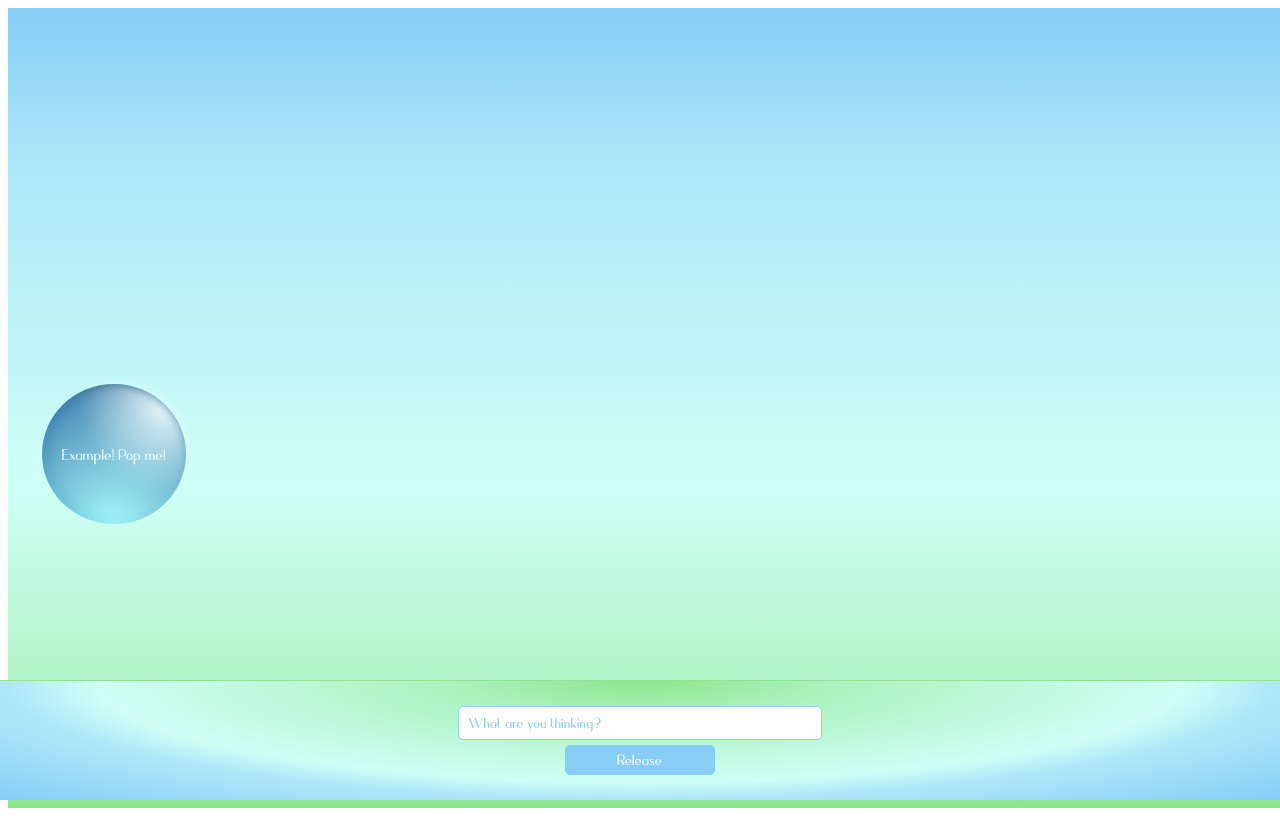
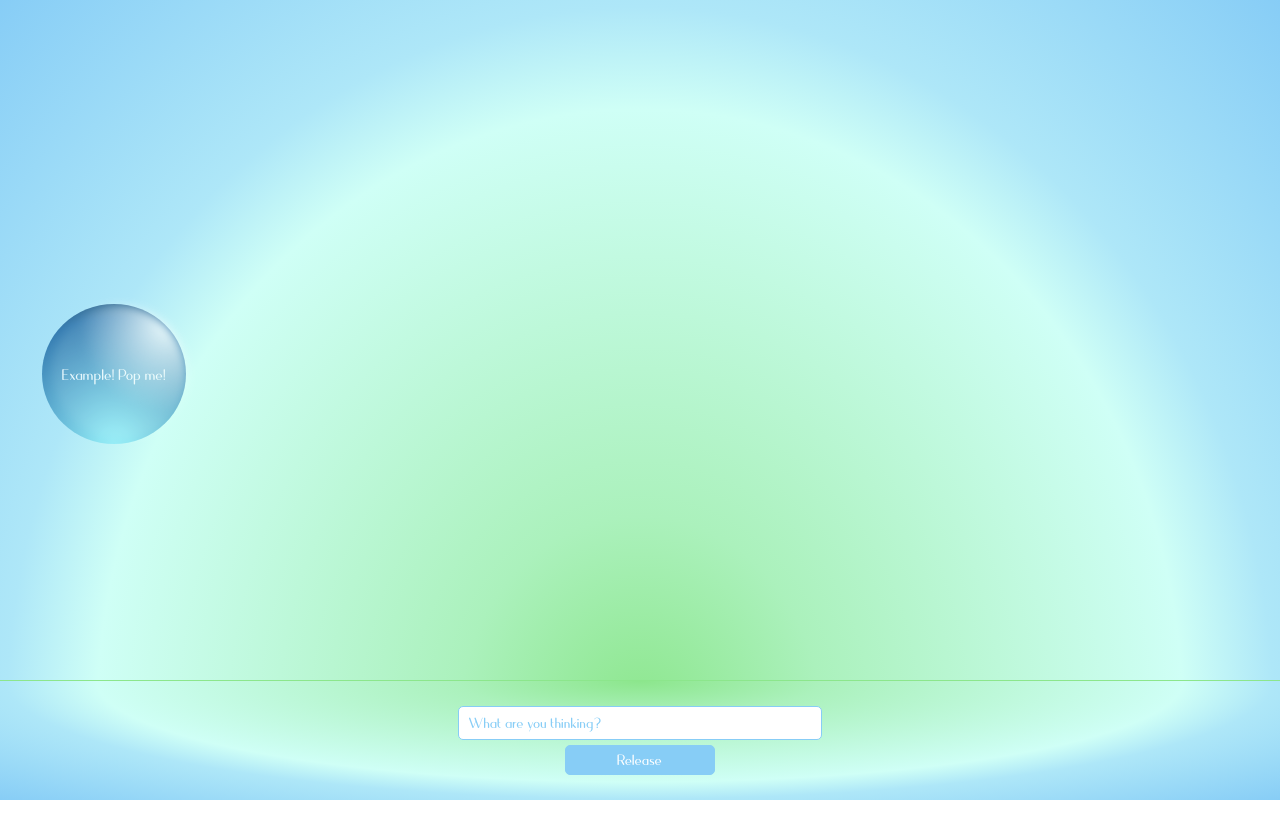
Before and after one commit to runticle/floating-thoughts, a Next.js app: page / in a window 1280 px wide. Built offline with nearby package versions, Linux system fonts and the light colour scheme.

Commit message:
styling fixes for main component

```diff
--- a/src/pages/index.js
+++ b/src/pages/index.js
@@ -12,12 +12,17 @@ const MainStyles = styled.div`
       font-style: normal;
   }
 
+  position: absolute;
+  left: 0;
+  top: 0;
+  right: 0;
+  bottom: 10vh;
+
   font-family: 'calm', --apple-system, BlinkMacSystemFont, 'Segoe UI', Roboto, Oxygen, Ubuntu, Cantarell, 'Open Sans', 'Helvetica Neue', sans-serif;
   font-size: 1.3rem;
 
-  background: linear-gradient(to top, #8CE68C, #ABF1BC 10%, #CFFFF6 40%, #AEE7F8 80%, #87CDF6 100%);
-  width: 100vw;
-  height: 100vh;
+  background: black;
+  background: radial-gradient(ellipse at 50% 100%, #8CE68C, #ABF1BC 20%, #CFFFF6 60%, #AEE7F8 70%, #87CDF6 100%);
 `
 
 const defaultIdeas = [
@@ -62,8 +67,8 @@ export default function Home() {
         {
           ideas.map(({ text, id }) => <Bubble text={text} key={id} id={id} onClickHandler={handlePop} />)
         }
-        <NewBubble onSubmit={handleNewIdea} />
       </MainStyles>
+      <NewBubble onSubmit={handleNewIdea} />
     </>
   )
 }
```
